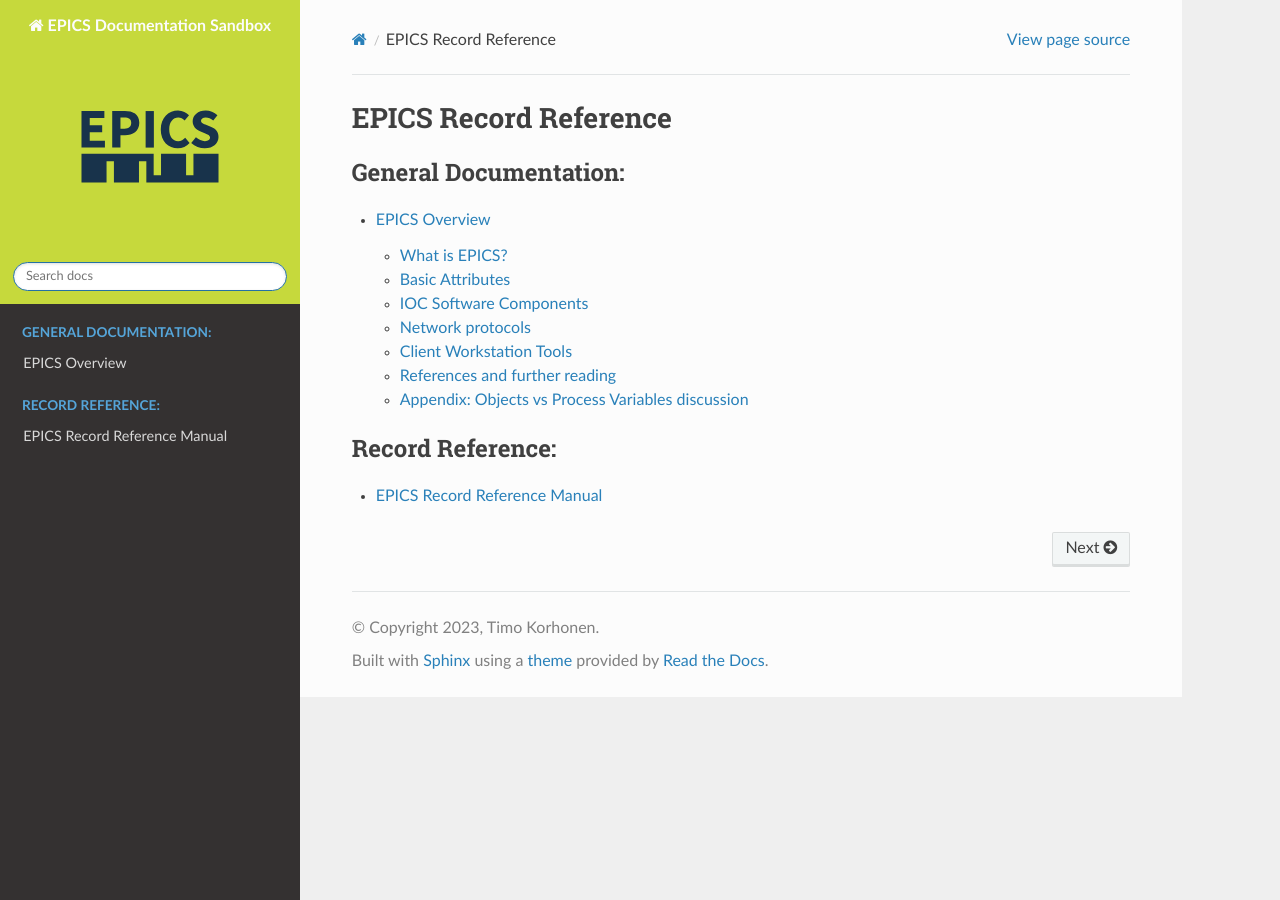
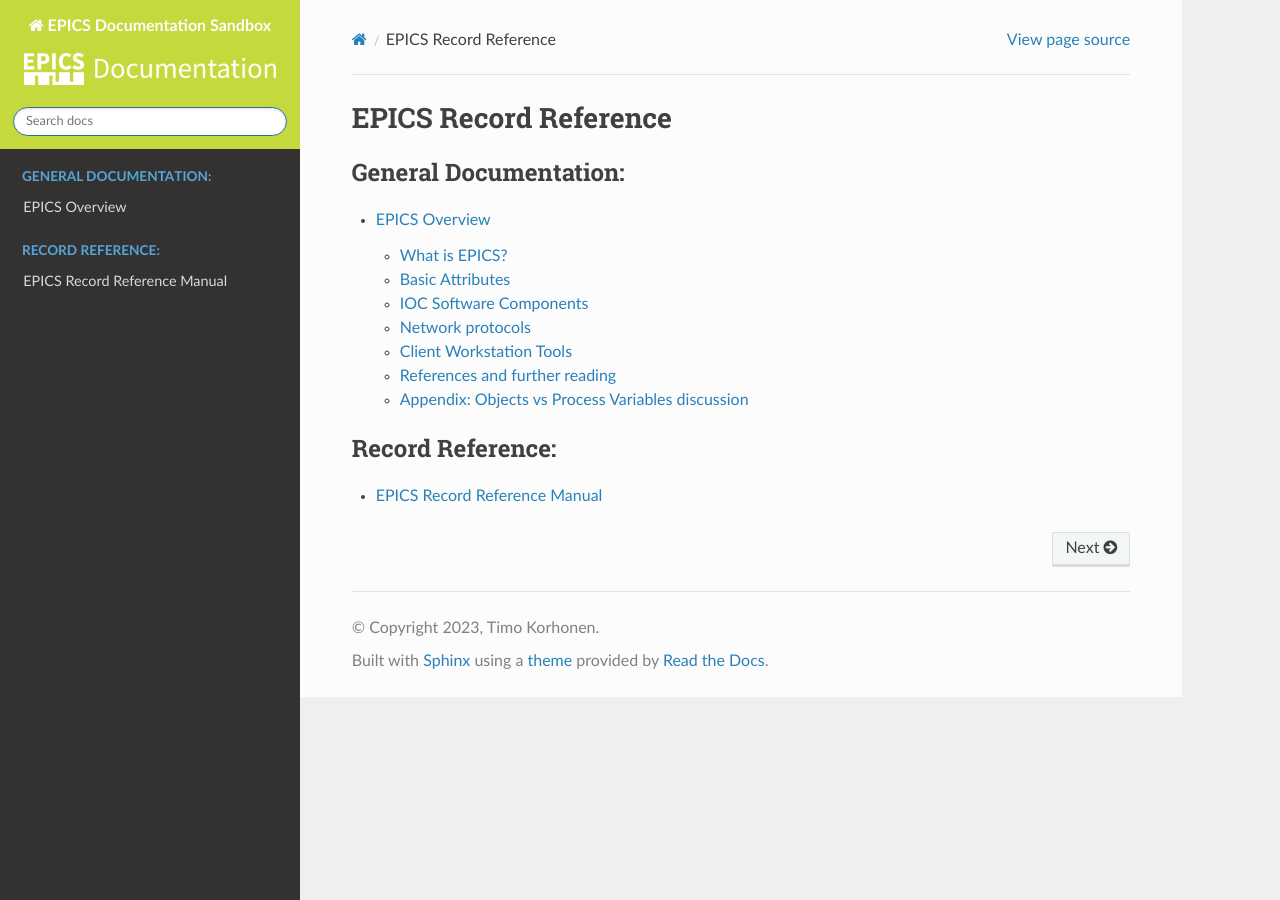
Before and after one commit to ttkorhonen/myDocument, a Sphinx documentation site: the page built from docs/index.rst, in a window 1280 px wide. Built offline with Sphinx 7.4.7 and the Read the Docs theme 2.0.0, drawn with Linux system fonts in a browser that asks for light colours.

Commit message:
try a smaller logo

```diff
--- a/docs/conf.py
+++ b/docs/conf.py
@@ -111,7 +111,7 @@ html_theme_options = {
     'body_max_width': '90%',
     'style_nav_header_background' :'#C6D93C',
 }
-html_logo = "EPICS_logo_svg.svg"
+html_logo = "EPICS_white_logo_v02.png"
 html_css_files = [
     'custom.css',
 ]
```
Also changed, not shown: docs/EPICS_white_logo_v02.png (added).
